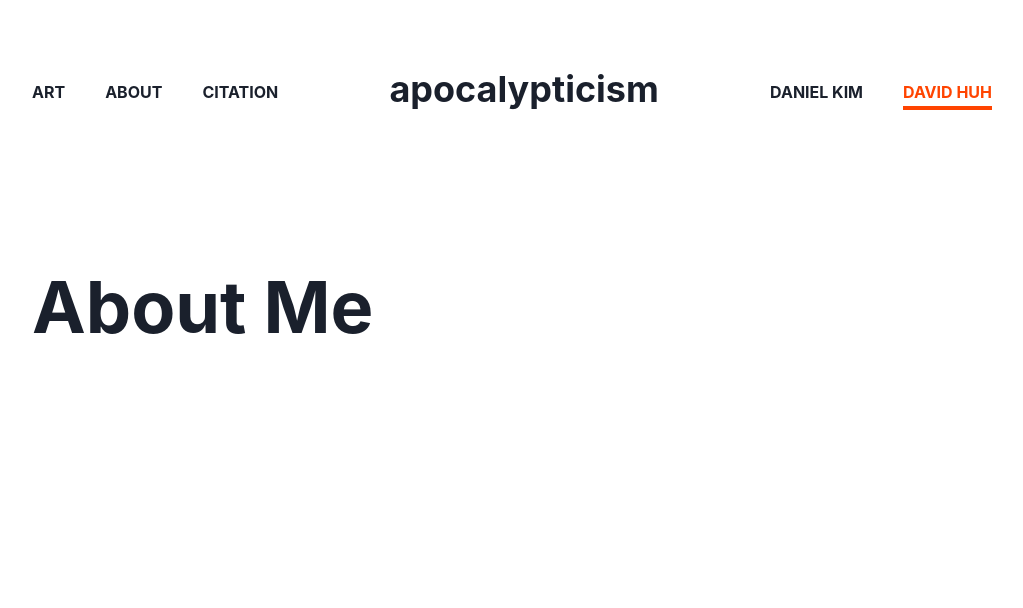
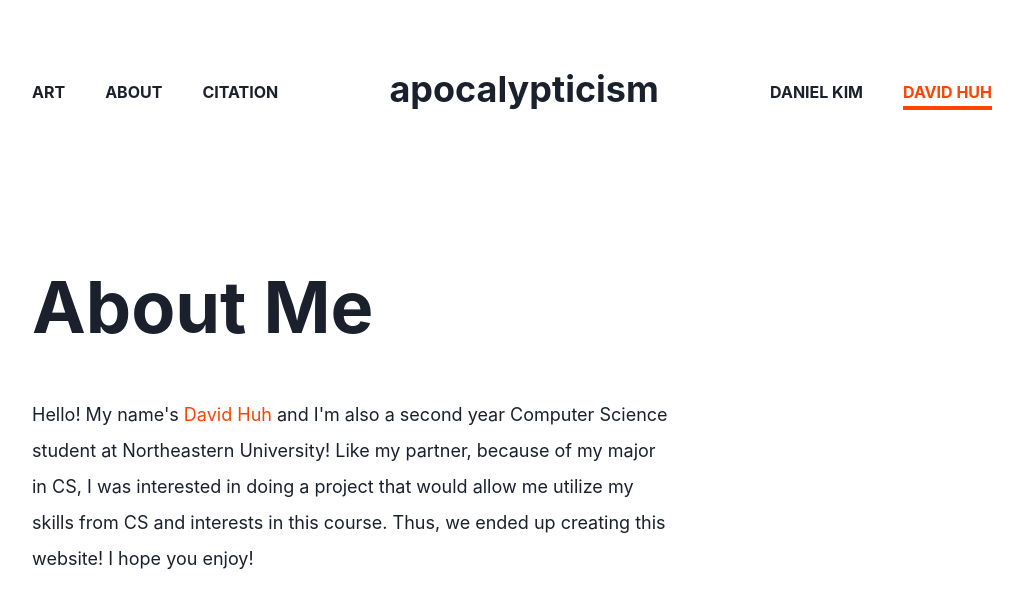
Before and after one commit to folaroma/apoc, a React (Create React App) app: page /david in a window 1280 px wide. Shown: the top 608 px of the page, without its empty margins (128-1151 px from the left). Built offline with nearby package versions, Linux system fonts and the light colour scheme.

Commit message:
fixing up text boxes

```diff
--- a/src/components/About/index.js
+++ b/src/components/About/index.js
@@ -7,6 +7,12 @@ const About = () => {
       <Flex p={"5em"}>
         <Box ms={"5em"}>
           <Heading fontWeight="bold" size="4xl">PHIL1260</Heading>
+          <Text fontSize="lg" mt={"3em"} w={"50vw"} lineHeight={"200%"}>
+            <span style={{color: "#f40"}}>Apocalypticism in Film</span>, or PHIL1260, is an introductory-interdisciplinary course in Religious Studies and Film at Northeastern University, which examines the diverse and changing presentation of apocalypticism in film.
+            This class is run by <span style={{color: "#f40"}}>Professor Shiela F. Winborne</span>, who is a faculty member on the Religious Studies side of the Philosophy and Religion department, and was run entirely asynchronously online due to COVID-19.
+            This website was created for the <span style={{color: "#f40"}}>Creative Final Project for this course</span>, and consists of various forms of apocalypticism in media, ranging from film to art from different eras in history.
+            Both members of this project, <span style={{color: "#f40"}}>Daniel</span> and <span style={{color: "#f40"}}>David</span>, are Computer Science majors at Northeastern, and wished to create something relating to both their major, and this class, and thus, this website was developed.
+          </Text>
         </Box>
       </Flex>
       </>
--- a/src/components/David/index.js
+++ b/src/components/David/index.js
@@ -8,6 +8,9 @@ const David = () => {
         <Box ms={"5em"}>
           <Heading fontWeight="bold" size="4xl">About Me</Heading>
           <Text fontSize="lg" mt={"3em"} w={"50vw"} lineHeight={"200%"}>
+          Hello! My name's <span style={{color: "#f40"}}>David Huh</span> and I'm also a second year Computer Science student at Northeastern University!
+          Like my partner, because of my major in CS, I was interested in doing a project that would allow me utilize my skills from CS and interests in this course.
+          Thus, we ended up creating this website! I hope you enjoy!
           </Text>
         </Box>
       </Flex>
```
